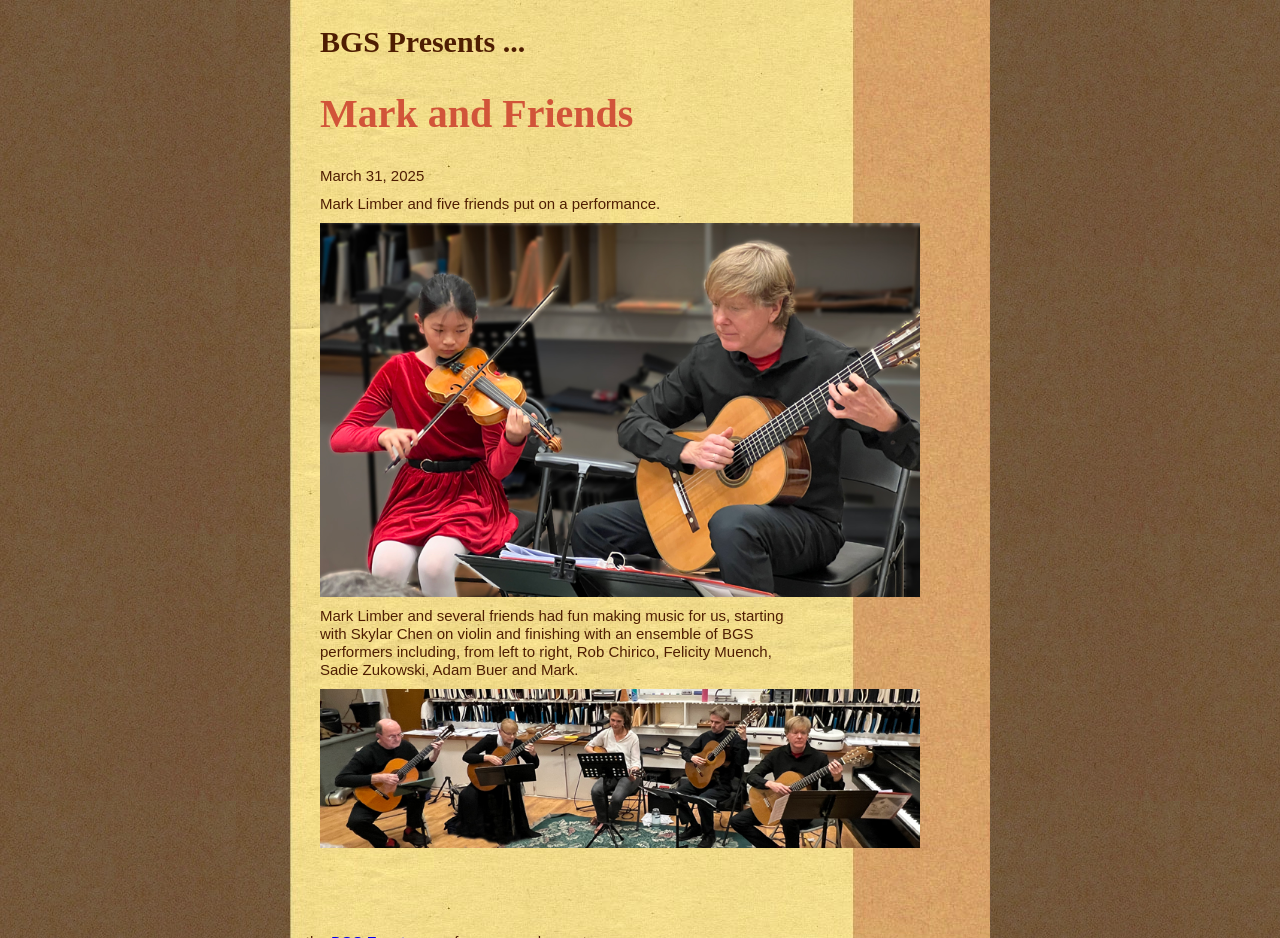
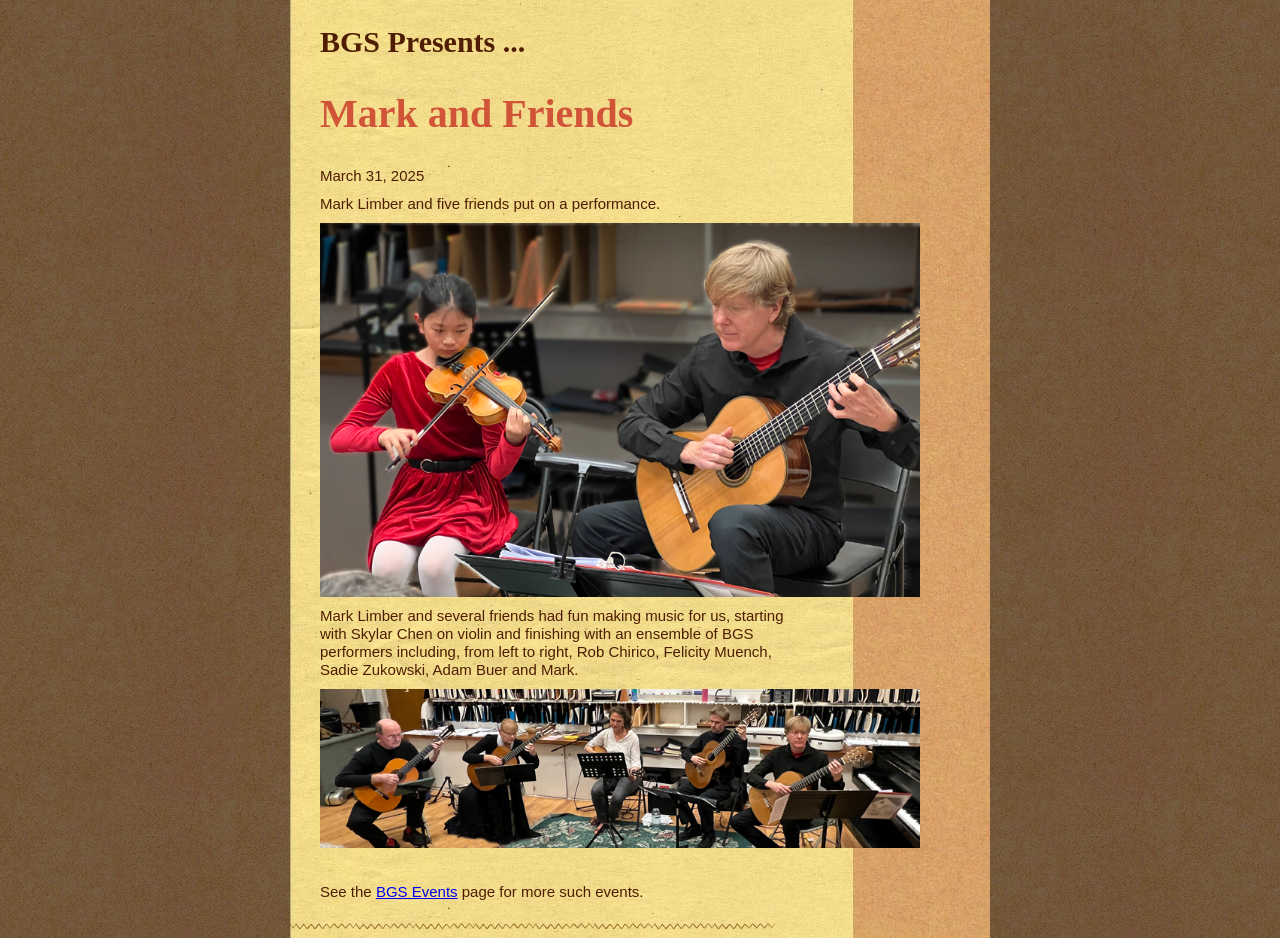
Before and after one commit to boulderguitarsociety/boulderguitarsociety.github.io, a Jekyll site: the page built from _posts/2025-03-31-mark-and-friends.md, in a window 1280 px wide. Built offline with Jekyll 4.4.1, drawn with Linux system fonts in a browser that asks for light colours.

Commit message:
add footlinks div to position footer text

```diff
--- a/_layouts/meeting.html
+++ b/_layouts/meeting.html
@@ -15,8 +15,10 @@ layout: base
 
 
    <div id="footer">
+      <div id="footlinks">
+         <p>See the <a href="/Events.html">BGS Events</a> page for more such events.</p>
+      </div>
       <div id="wgly3">
-         <p>See the <a href="/Events.html">BGS Events</a> page for more such events.</p>
          <img src="/stylings/PrintedPaper_line-3_3.png" alt="">
       </div>
    </div>
--- a/stylings/common.css
+++ b/stylings/common.css
@@ -78,11 +78,20 @@ body {
    z-index: 0;
 }
 
+#footlinks {
+   position: absolute;
+   left: 0px;
+   top: 15px;
+   height: 40px;
+   width: 531px;
+   z-index: 1;
+}
+
 #wgly3 {
-   border: none;
-   height: 26px;
-   width: 531px;
    position: absolute;
    left: -45px;
    top: 65px;
+   height: 6px;
+   width: 531px;
+   border: none;
    z-index: 1;
```
